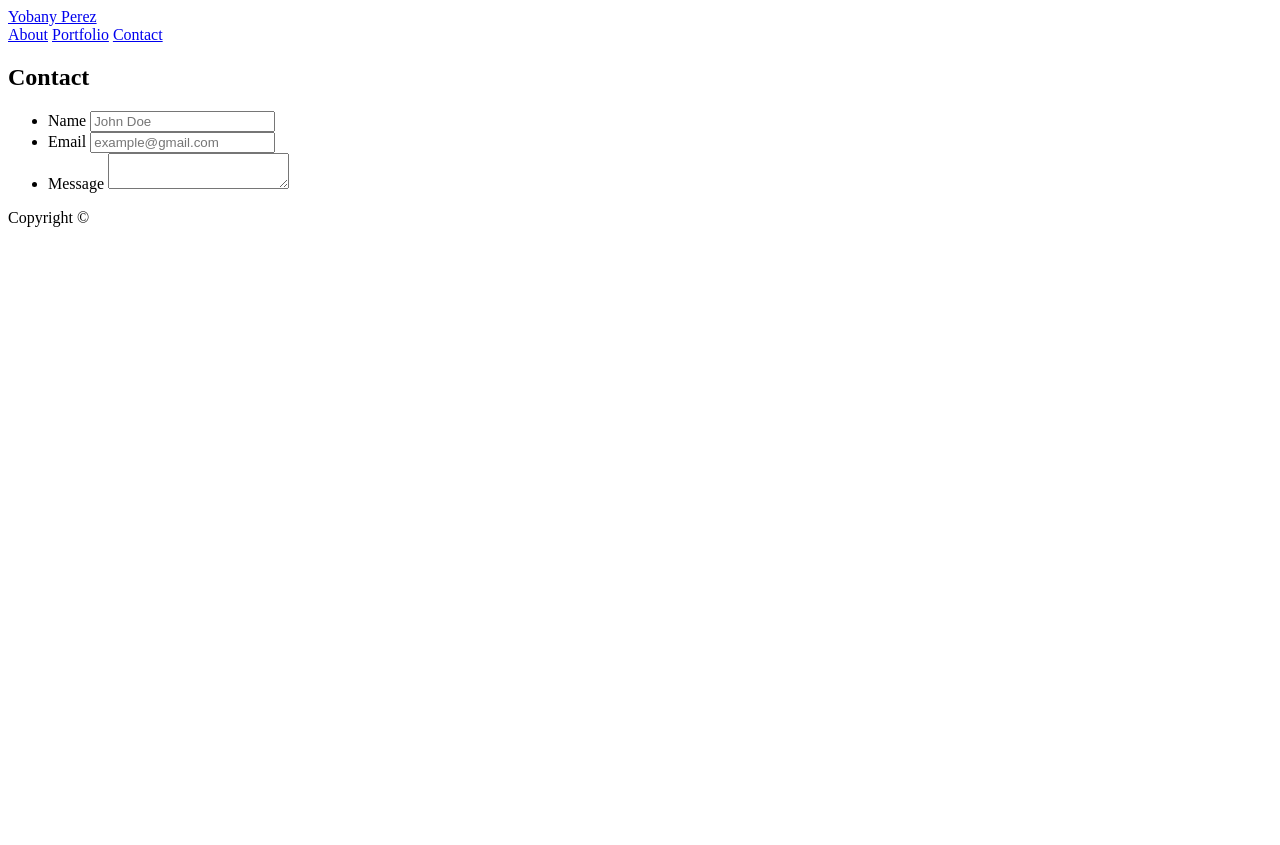
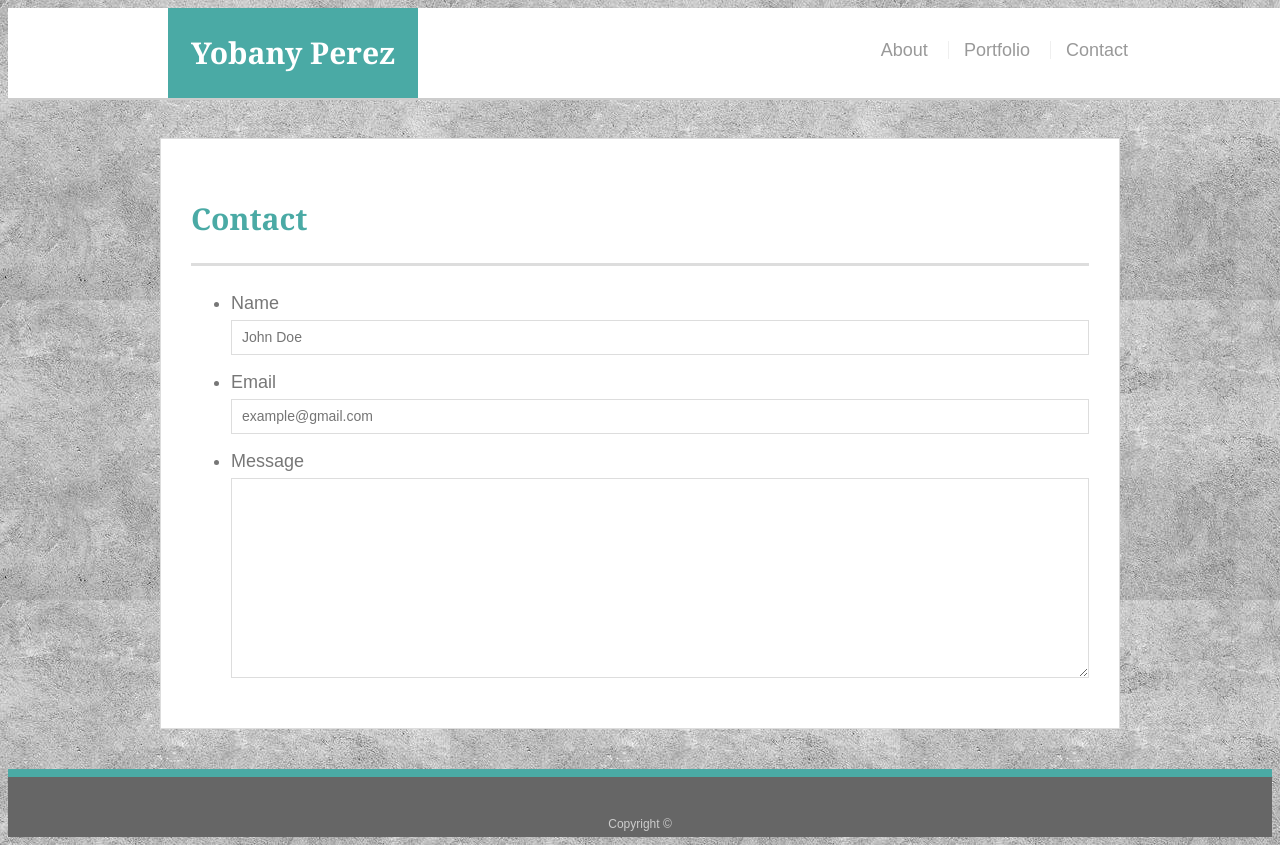
Before and after one commit to yobany10/Basic-Portfolio, a plain HTML site: page contact.html in a window 1280 px wide. Before the commit the page ends 800 px from the top, so only its background shows below. Drawn offline with Linux system fonts and the light colour scheme.

Commit message:
fixed a few bugs within the html files

```diff
--- a/contact.html
+++ b/contact.html
@@ -3,7 +3,7 @@
 <head>
     <meta charset="utf-8" />
     <title>Contact | Yobany Perez</title>
-    <link rel="stylesheet" type="text/css" media="screen" href="assets/images/About_Me_Profile.jpg" />
+    <link rel="stylesheet" type="text/css" media="screen" href="assets/css/style.css"/>
 </head>
 
 <body>
```
Also changed, not shown: index.html (+2 -1 lines).
